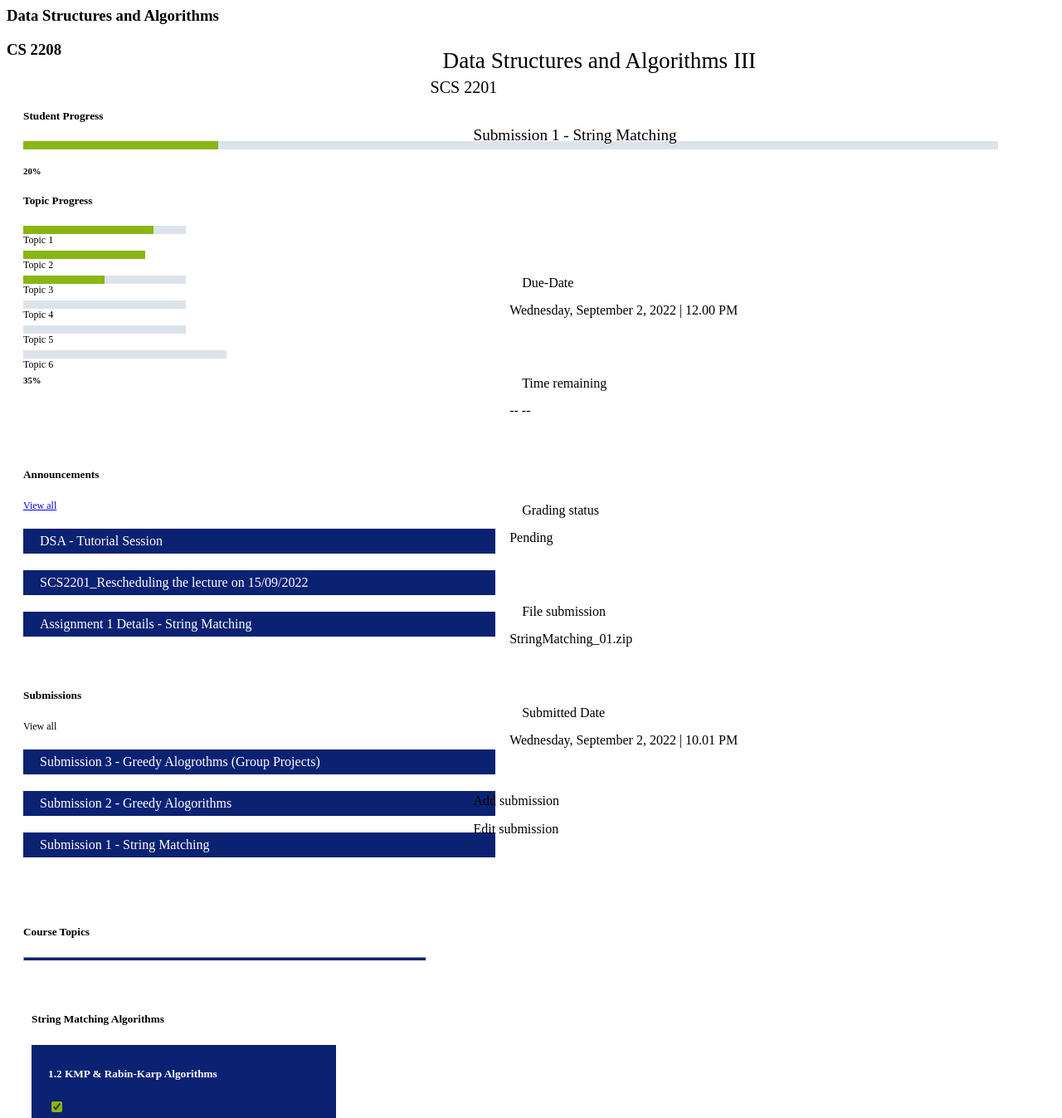
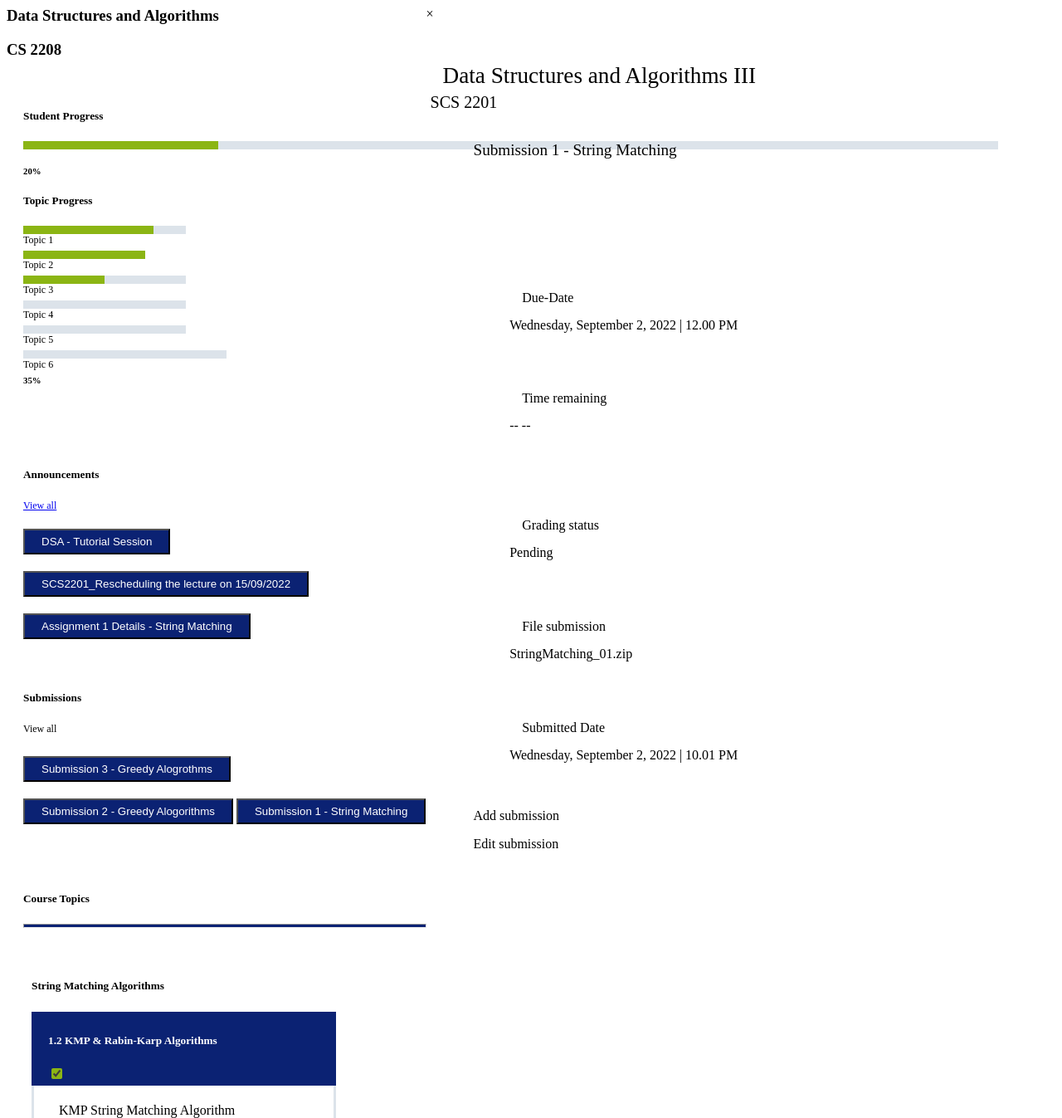
Before and after one commit to Fusion-0-1/lambda-learn, a PHP site: page /views/course/cs1208.php in a window 1280 px wide. Shown: the top 1347 px of the page at 83% size. Run offline with PHP 8.4, Linux system fonts and the light colour scheme.

Commit message:
submission modal navigation
changed some divs into buttons. added the cancel button to the submission modal

```diff
--- a/views/course/cs1208.php
+++ b/views/course/cs1208.php
@@ -1,7 +1,8 @@
 <link rel="stylesheet" href="css/course/course_page.css">
 <link rel="stylesheet" href="css/submission_popup.css">
-<div class="modal hide">
+<div class="modal hide" id="modal_submission">
     <div class="popup_card modal-content">
+        <span class="close">&times;</span>
         <div class="course_name flex h-center text-bold text-center">Data Structures and Algorithms III</div>
         <div class="course_code flex h-center">SCS 2201</div>
 
@@ -105,9 +106,9 @@
                 <h5> Announcements </h5>
                 <a href="/site_announcement" class="hyperlink"> View all </a>
             </div>
-            <div class="inner-container border-radius"> DSA - Tutorial Session </div>
-            <div class="inner-container border-radius"> SCS2201_Rescheduling the lecture on 15/09/2022 </div>
-            <div class="inner-container border-radius"> Assignment 1 Details - String Matching </div>
+            <button class="inner-container border-radius text-left"> DSA - Tutorial Session </button>
+            <button class="inner-container border-radius text-left"> SCS2201_Rescheduling the lecture on 15/09/2022 </button>
+            <button class="inner-container border-radius text-left"> Assignment 1 Details - String Matching </button>
         </div>
 
         <div class="inner-secondary-container border border-radius flex flex-column">
@@ -115,9 +116,9 @@
                 <h5> Submissions </h5>
                 <div class="hyperlink"> View all </div>
             </div>
-            <div class="inner-container border-radius"> Submission 3 - Greedy Alogrothms (Group Projects) </div>
-            <div class="inner-container border-radius"> Submission 2 - Greedy Alogorithms </div>
-            <div class="inner-container border-radius"> Submission 1 - String Matching </div>
+            <button class="inner-container border-radius text-left" id="submission1"> Submission 3 - Greedy Alogrothms </button>
+            <button class="inner-container border-radius text-left"> Submission 2 - Greedy Alogorithms </button>
+            <button class="inner-container border-radius text-left"> Submission 1 - String Matching </button>
         </div>
 
     </div>
@@ -211,5 +212,21 @@
             </div>
         </div>
     </div>
+    <script>
+        var modal_submission = document.getElementById("modal_submission");
+        var btn = document.getElementById("submission1");
+        var span = document.getElementsByClassName("close")[0];
 
+        btn.onclick = function() {
+            modal_submission.style.display = "block";
+        }
+        span.onclick = function() {
+            modal_submission.style.display = "none";
+        }
+        window.onclick = function(event) {
+            if (event.target == modal_submission) {
+                modal_submission.style.display = "none";
+            }
+        }
+    </script>
 </div>
```
